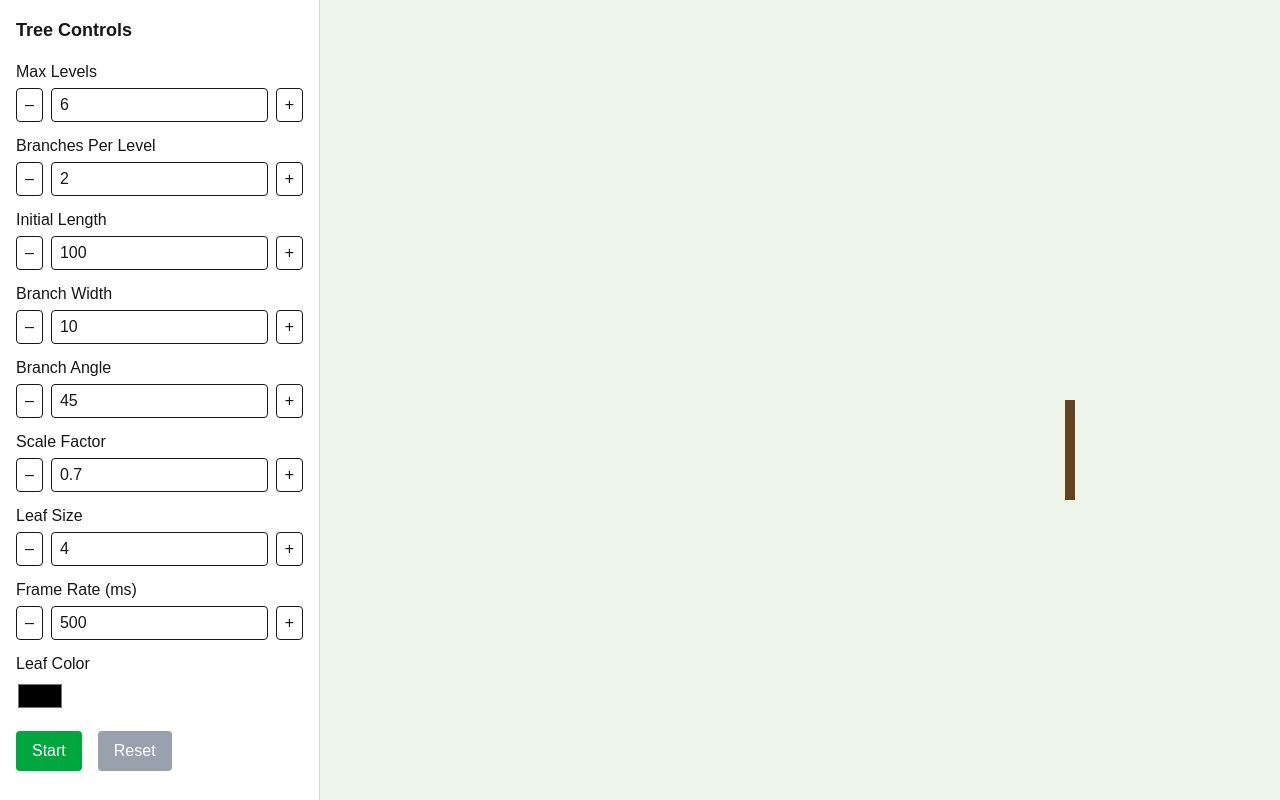
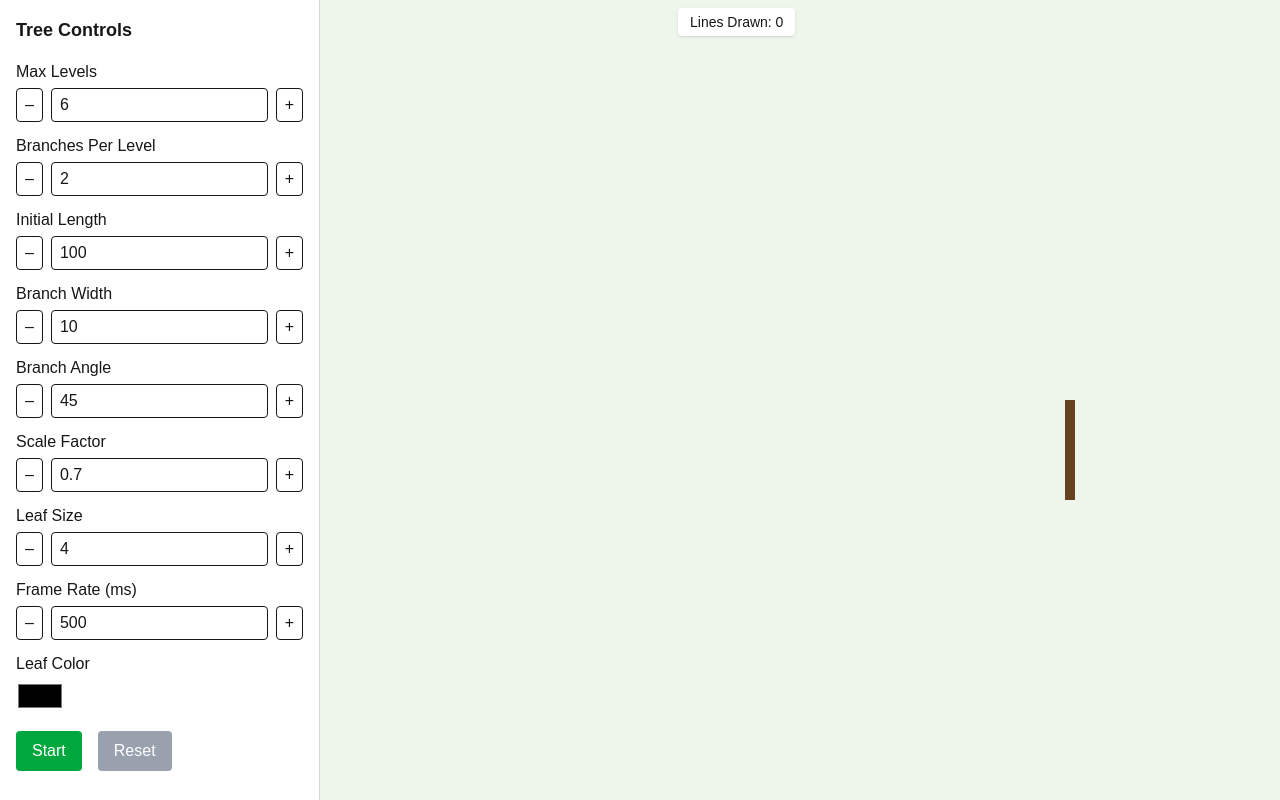
Before and after one commit to junoocha/FractalTreeGen, a Next.js app: page / in a window 1280 px wide. Built offline with nearby package versions, Linux system fonts and the light colour scheme.

Commit message:
changed mousewheel to use effect and added counter. need to move ui

```diff
--- a/src/components/create-branch.tsx
+++ b/src/components/create-branch.tsx
@@ -17,6 +17,7 @@ export type BranchParams = {
   leafSize: number;
   leafColor: string;
   currentAnimationLevel: number;
+  countRef: React.RefObject<number>;
 };
 
 export default function Branch({
@@ -42,6 +43,9 @@ export default function Branch({
 
   // current frame-curLevel for staggered animation
   currentAnimationLevel,
+
+  // store number of branches
+  countRef,
 }: BranchParams) {
   const rad = (angle * Math.PI) / 180; // Convert angle to radians for trig functions
 
@@ -61,7 +65,7 @@ export default function Branch({
       const perpAngle = rad + Math.PI / 2;
 
       // smaller offset to partially overlap the branch
-      const offsetDistance = Math.random() * leafSize * 1.5;
+      const offsetDistance = Math.random() * leafSize * 1.2;
 
       // randomly decide if offset goes left or right (positive or negative)
       const direction = Math.random() < 0.5 ? -1 : 1;
@@ -100,6 +104,7 @@ export default function Branch({
         leafSize,
         leafColor,
         currentAnimationLevel,
+        countRef,
       };
     });
   }, [
@@ -116,9 +121,15 @@ export default function Branch({
     leafColor,
     currentAnimationLevel,
     maxLevel,
+    countRef,
   ]);
 
   if (curLevel > currentAnimationLevel || curLevel > maxLevel) return null;
+
+  // to store the number of lines to be generated
+  if (countRef.current != null) {
+    countRef.current += 1;
+  }
 
   return (
     <>
--- a/src/components/tree-window.tsx
+++ b/src/components/tree-window.tsx
@@ -30,6 +30,8 @@ export default function TreeWindow({
   const [offset, setOffset] = useState({ x: 350, y: 0 });
   const [dragging, setDragging] = useState(false);
   const [start, setStart] = useState<{ x: number; y: number } | null>(null);
+  const lineCounterRef = useRef(0);
+  const [lineCount, setLineCount] = useState(0);
 
   useEffect(() => {
     if (!isAnimating) return;
@@ -48,11 +50,22 @@ export default function TreeWindow({
     return () => clearInterval(interval);
   }, [isAnimating, settings.frameRate, settings.maxLevel]);
 
-  const handleWheel = (e: React.WheelEvent) => {
-    e.preventDefault();
-    const newScale = Math.max(0.1, scale - e.deltaY * 0.001);
-    setScale(newScale);
-  };
+  useEffect(() => {
+    const el = containerRef.current;
+    if (!el) return;
+
+    const handleWheel = (e: WheelEvent) => {
+      e.preventDefault();
+      const newScale = Math.max(0.1, scale - e.deltaY * 0.001);
+      setScale(newScale);
+    };
+
+    el.addEventListener('wheel', handleWheel, { passive: false });
+
+    return () => {
+      el.removeEventListener('wheel', handleWheel);
+    };
+  }, [scale]);
 
   const handleMouseDown = (e: React.MouseEvent) => {
     setDragging(true);
@@ -72,10 +85,27 @@ export default function TreeWindow({
     setStart(null);
   };
 
+  lineCounterRef.current = 0;
+
+  useEffect(() => {
+    const timeout = setTimeout(() => {
+      setLineCount(lineCounterRef.current);
+    }, 0);
+    return () => clearTimeout(timeout);
+  }, [currentLevel]);
+
+  useEffect(() => {
+    // After DOM updates and branches rendered, update state
+    const timeout = setTimeout(() => {
+      setLineCount(lineCounterRef.current);
+    }, 0); // Let render complete first
+
+    return () => clearTimeout(timeout);
+  }, [currentLevel]);
+
   return (
     <div
       ref={containerRef}
-      onWheel={handleWheel}
       onMouseDown={handleMouseDown}
       onMouseMove={handleMouseMove}
       onMouseUp={handleMouseUp}
@@ -92,7 +122,14 @@ export default function TreeWindow({
           position: 'relative',
         }}
       >
-        <Tree currentAnimationLevel={currentLevel} {...settings} />
+        <div className="absolute top-2 left-2 text-sm bg-white bg-opacity-80 px-3 py-1 rounded shadow">
+          Lines Drawn: {Math.floor(lineCount / 2)}
+        </div>
+        <Tree
+          currentAnimationLevel={currentLevel}
+          countRef={lineCounterRef}
+          {...settings}
+        />
       </div>
     </div>
   );
--- a/src/components/tree.tsx
+++ b/src/components/tree.tsx
@@ -1,5 +1,5 @@
 'use client';
-import { useEffect, useState } from 'react';
+import { useEffect, useState, RefObject } from 'react';
 import Branch from './create-branch';
 import type { TreeSettings } from './tree-window';
 
@@ -13,7 +13,11 @@ export default function Tree({
   leafSize,
   leafColor,
   maxLevel,
-}: TreeSettings & { currentAnimationLevel: number }) {
+  countRef,
+}: TreeSettings & {
+  currentAnimationLevel: number;
+  countRef: RefObject<number>;
+}) {
   const [origin, setOrigin] = useState<{ x: number; y: number } | null>(null);
 
   useEffect(() => {
@@ -37,6 +41,7 @@ export default function Tree({
       leafSize={leafSize}
       leafColor={leafColor}
       currentAnimationLevel={currentAnimationLevel}
+      countRef={countRef}
     />
   );
 }
```
